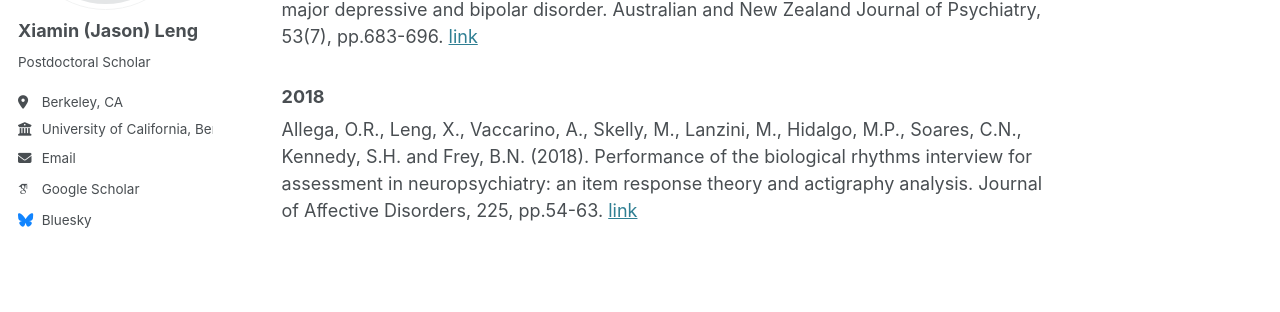
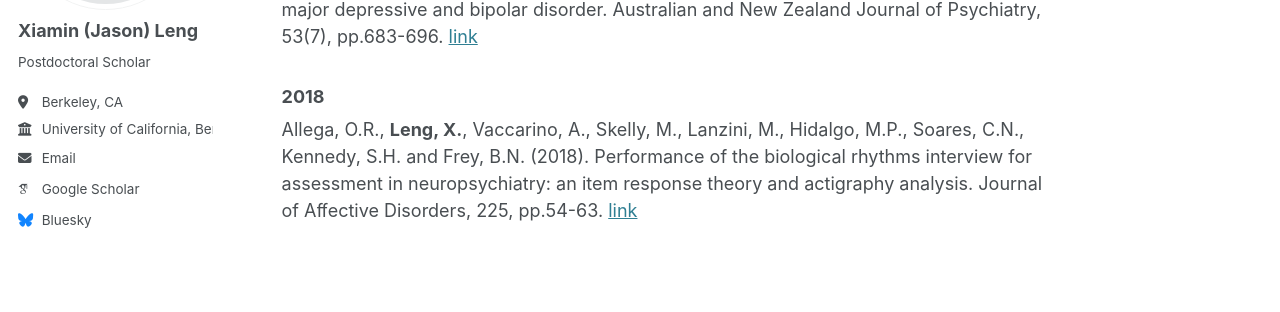
Before and after one commit to Jasonleng/jasonleng.github.io, a Jekyll site: the page built from _pages/publications.md, in a window 1280 px wide and 900 px high, scrolled down 963 px. Shown: the part 271-583 px from the top of the window. Built offline with Jekyll 4.4.1, drawn with Linux system fonts in a browser that asks for light colours; some web fonts are replaced.

```diff
--- a/_pages/publications.md
+++ b/_pages/publications.md
@@ -35,4 +35,4 @@ Slyepchenko, A., Allega, O.R., **Leng, X.**, Minuzzi, L., Eltayebani, M.M., Skel
 
 ### 2018
 
-Allega, O.R., Leng, X., Vaccarino, A., Skelly, M., Lanzini, M., Hidalgo, M.P., Soares, C.N., Kennedy, S.H. and Frey, B.N. (2018). Performance of the biological rhythms interview for assessment in neuropsychiatry: an item response theory and actigraphy analysis. Journal of Aﬀective Disorders, 225, pp.54-63. [link](https://doi.org/10.1016/j.jad.2017.07.047)
+Allega, O.R., **Leng, X.**, Vaccarino, A., Skelly, M., Lanzini, M., Hidalgo, M.P., Soares, C.N., Kennedy, S.H. and Frey, B.N. (2018). Performance of the biological rhythms interview for assessment in neuropsychiatry: an item response theory and actigraphy analysis. Journal of Aﬀective Disorders, 225, pp.54-63. [link](https://doi.org/10.1016/j.jad.2017.07.047)
```
